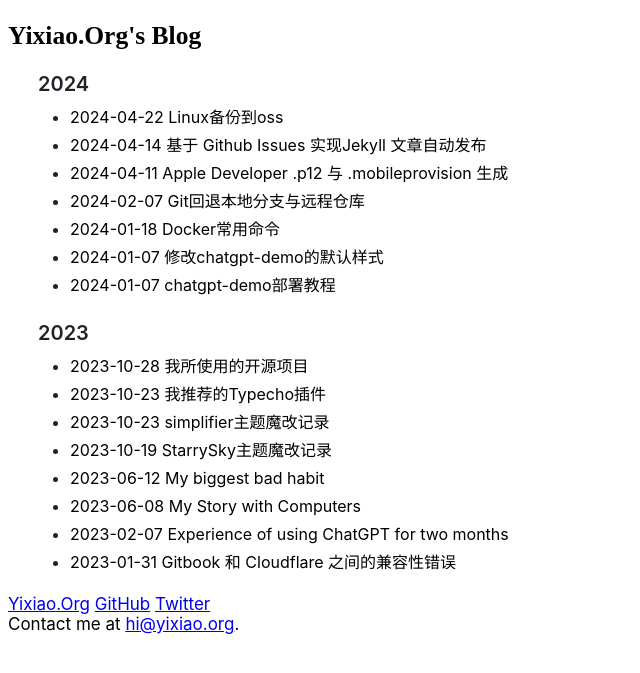
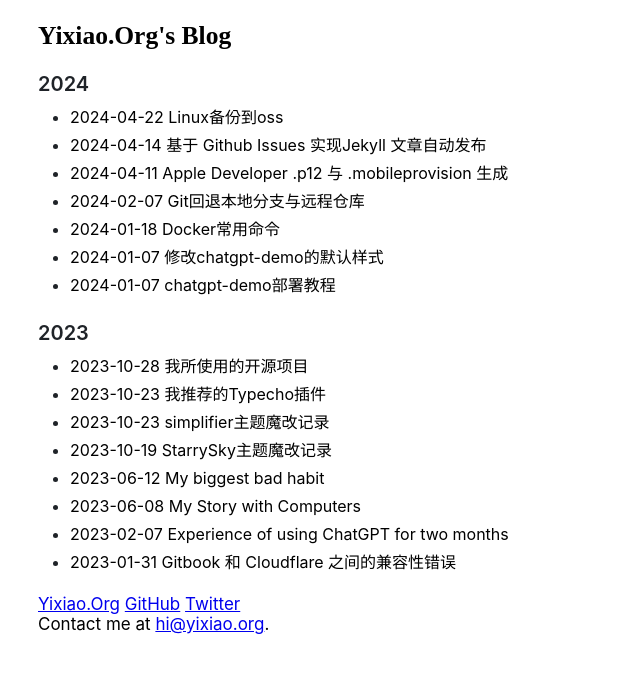
Before and after one commit to YixiaoOrg/blog.yixiao.org, a Jekyll site: the page built from index.html, in a window 1280 px wide. Shown: the top 673 px of the page, without its empty margins (0-640 px from the left). Built offline with Jekyll 4.4.1, drawn with Linux system fonts in a browser that asks for light colours; comment, search, counter and statistics services are not loaded.

Commit message:
Update default.html

```diff
--- a/_layouts/default.html
+++ b/_layouts/default.html
@@ -26,11 +26,10 @@
     html{
       width: 80%;
       font-size: 17px;
+      margin-left:30px;
 
     }
-    .markdown-body{
-      margin-left:30px;
-    }。
+
     @media only screen and (max-width: 600px) {
       html{
         width: 100%;
```
